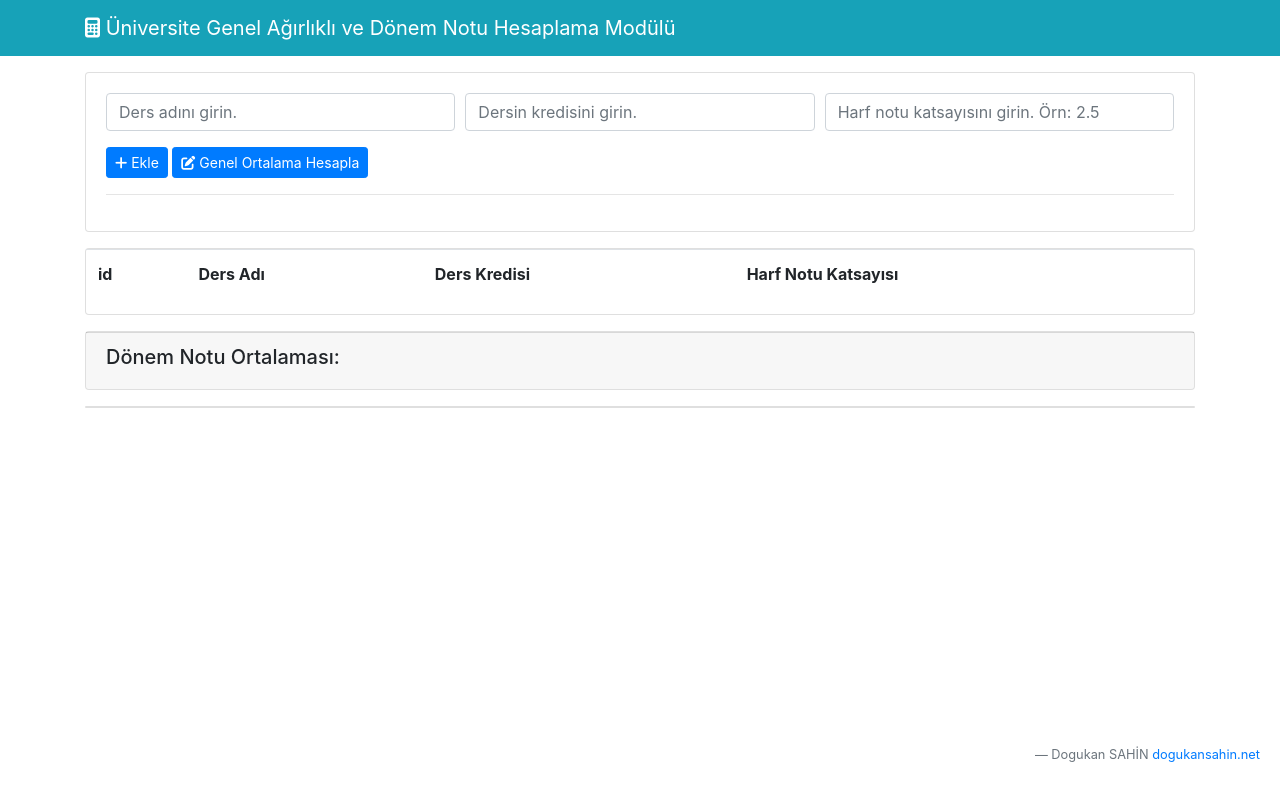
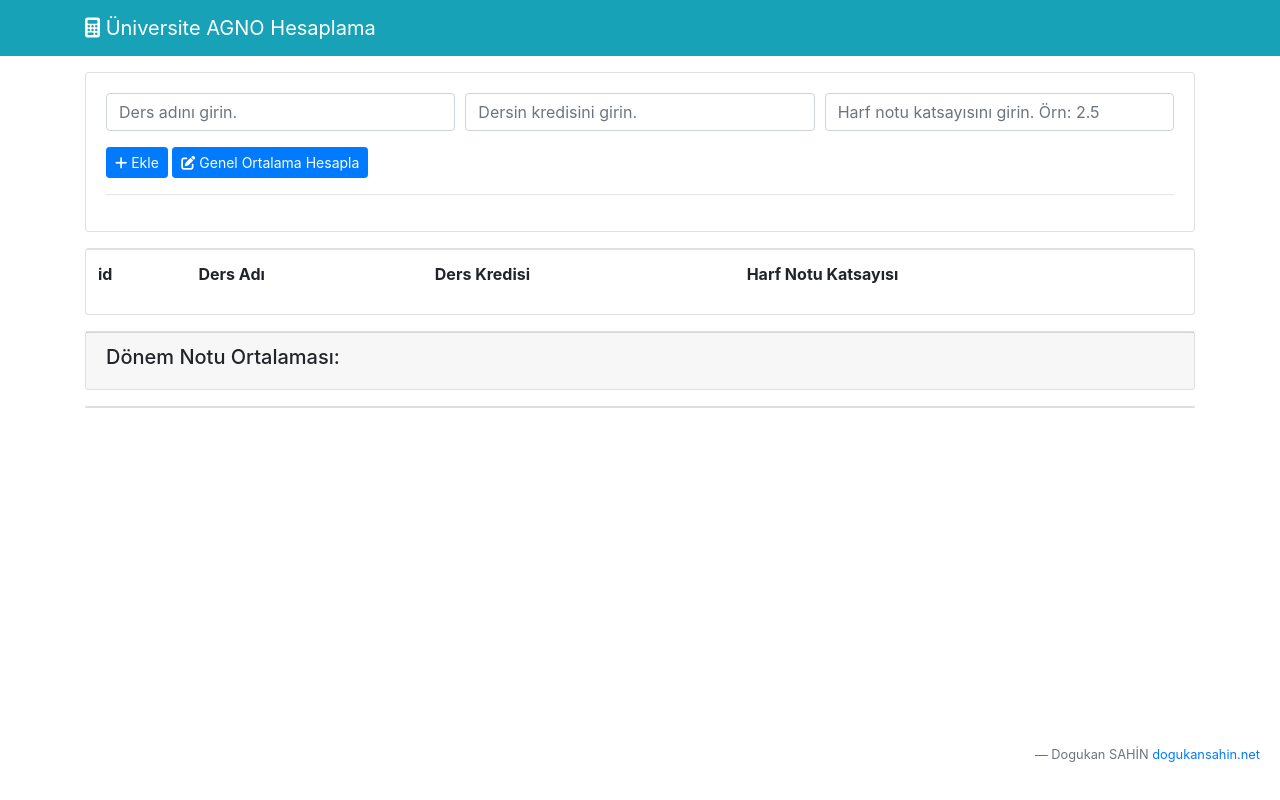
Before and after one commit to sahindogukan/GANOApp, a plain HTML site: page index.html in a window 1280 px wide. Drawn offline with nearby package versions, Linux system fonts and the light colour scheme.

Commit message:
Update index.html

```diff
--- a/index.html
+++ b/index.html
@@ -14,7 +14,7 @@
     <div class="container">
         <a href="#" class="navbar-brand">
             <i class="fas fa-calculator"></i>
-                Üniversite Genel Ağırlıklı ve Dönem Notu Hesaplama Modülü
+                Üniversite AGNO Hesaplama
         </a>
     </div>
 </nav>
```
